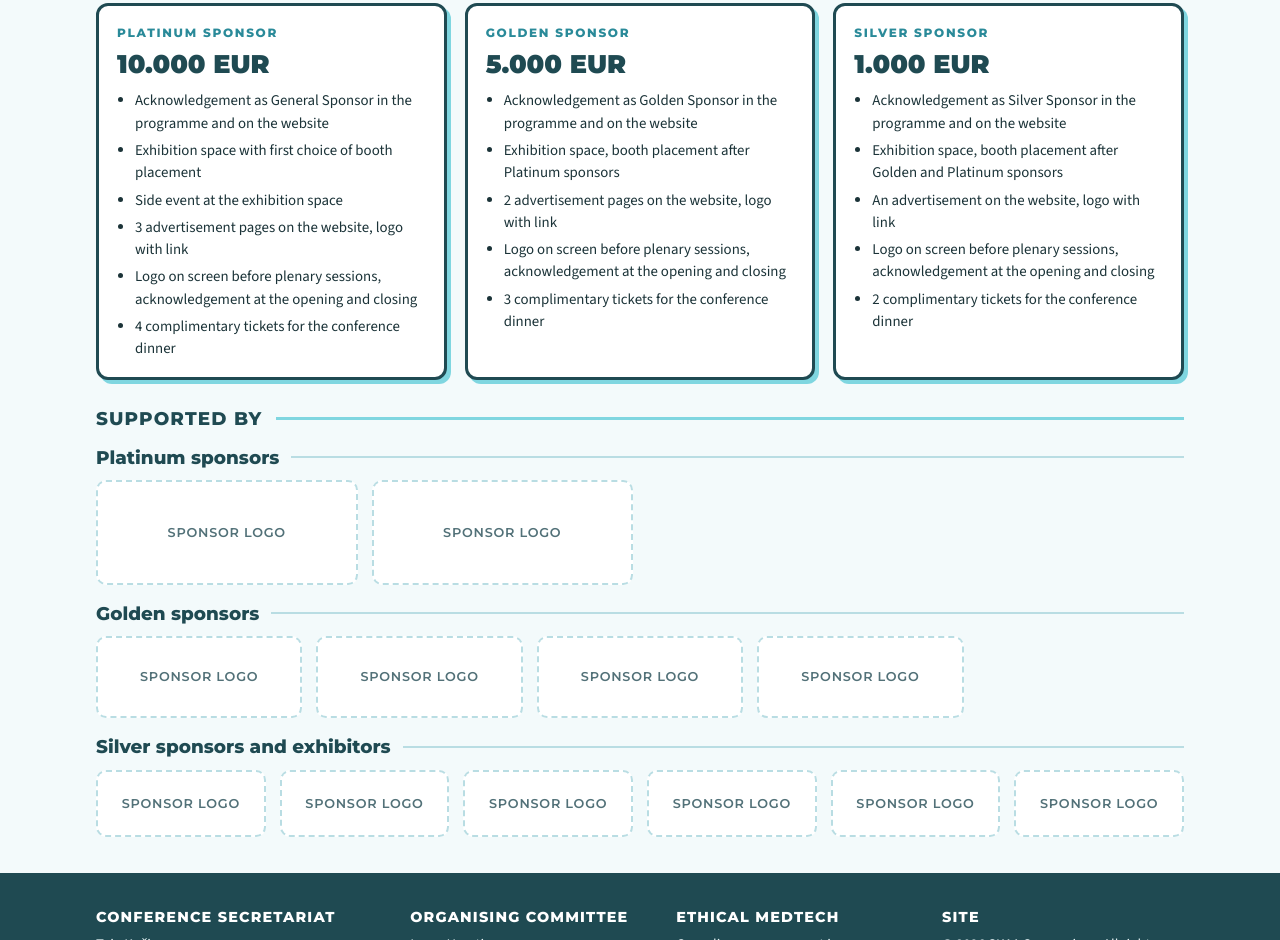
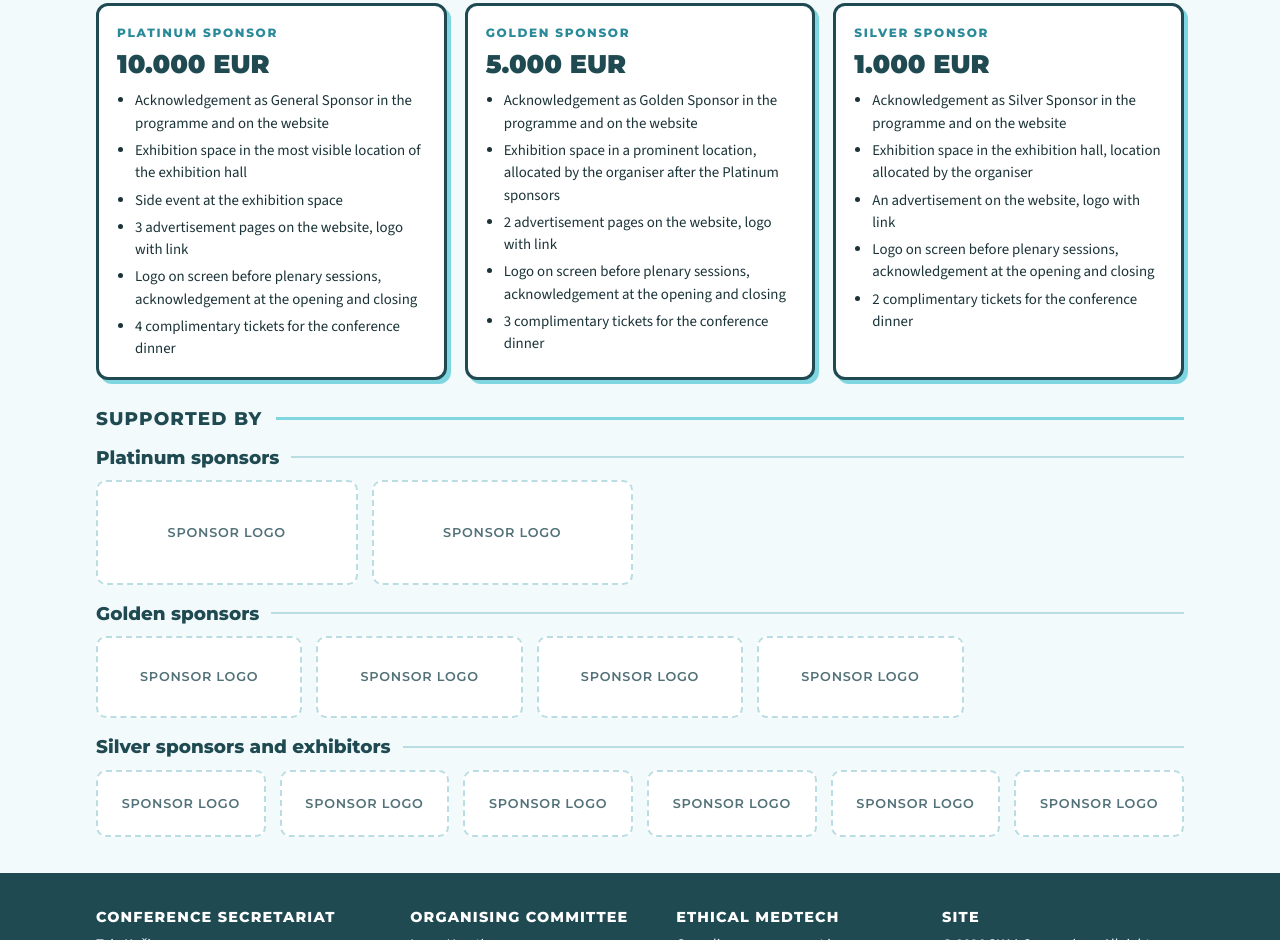
Before and after one commit to ivanahrvatin-rgb/skaa-si, a plain HTML site: page sponsors.html in a window 1280 px wide. Shown: the part 769-1709 px from the top of the page. Drawn offline with Linux system fonts and the light colour scheme.

Commit message:
Sponsors: booth locations allocated by the organiser (Platinum in the most visible location) – page and PDF invitation
Co-Authored-By: Claude Fable 5.1 <noreply@anthropic.com>
Claude-Session: https://claude.ai/code/session_01UctKKNYtk9MYMcKBNg5a5s

```diff
--- a/sponsors.html
+++ b/sponsors.html
@@ -371,7 +371,7 @@ img{max-width:100%}
         <b class="price">10.000 EUR</b>
         <ul>
           <li>Acknowledgement as General Sponsor in the programme and on the website</li>
-          <li>Exhibition space with first choice of booth placement</li>
+          <li>Exhibition space in the most visible location of the exhibition hall</li>
           <li>Side event at the exhibition space</li>
           <li>3 advertisement pages on the website, logo with link</li>
           <li>Logo on screen before plenary sessions, acknowledgement at the opening and closing</li>
@@ -383,7 +383,7 @@ img{max-width:100%}
         <b class="price">5.000 EUR</b>
         <ul>
           <li>Acknowledgement as Golden Sponsor in the programme and on the website</li>
-          <li>Exhibition space, booth placement after Platinum sponsors</li>
+          <li>Exhibition space in a prominent location, allocated by the organiser after the Platinum sponsors</li>
           <li>2 advertisement pages on the website, logo with link</li>
           <li>Logo on screen before plenary sessions, acknowledgement at the opening and closing</li>
           <li>3 complimentary tickets for the conference dinner</li>
@@ -394,7 +394,7 @@ img{max-width:100%}
         <b class="price">1.000 EUR</b>
         <ul>
           <li>Acknowledgement as Silver Sponsor in the programme and on the website</li>
-          <li>Exhibition space, booth placement after Golden and Platinum sponsors</li>
+          <li>Exhibition space in the exhibition hall, location allocated by the organiser</li>
           <li>An advertisement on the website, logo with link</li>
           <li>Logo on screen before plenary sessions, acknowledgement at the opening and closing</li>
           <li>2 complimentary tickets for the conference dinner</li>
```
Also changed, not shown: 1 other file.
